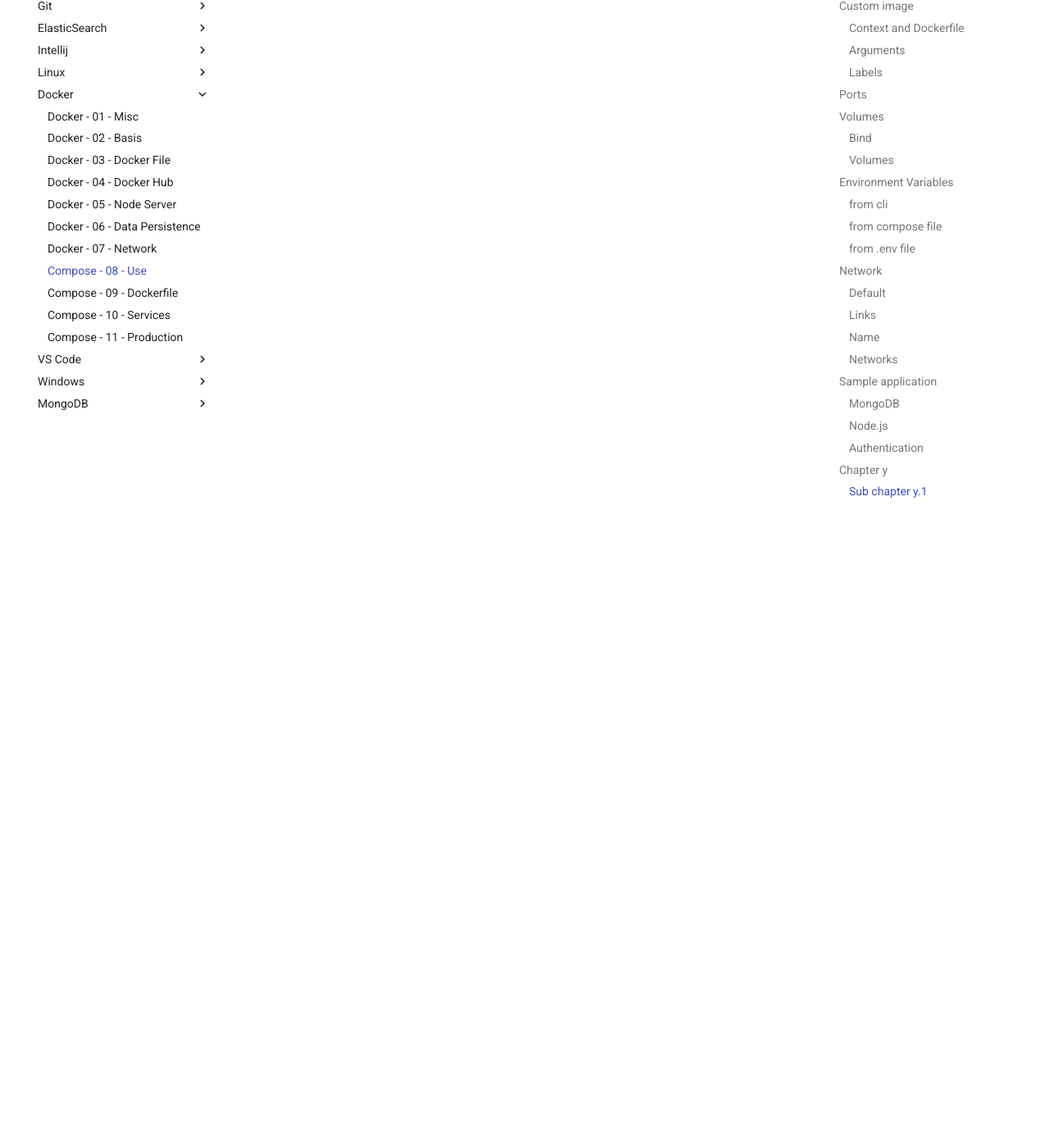
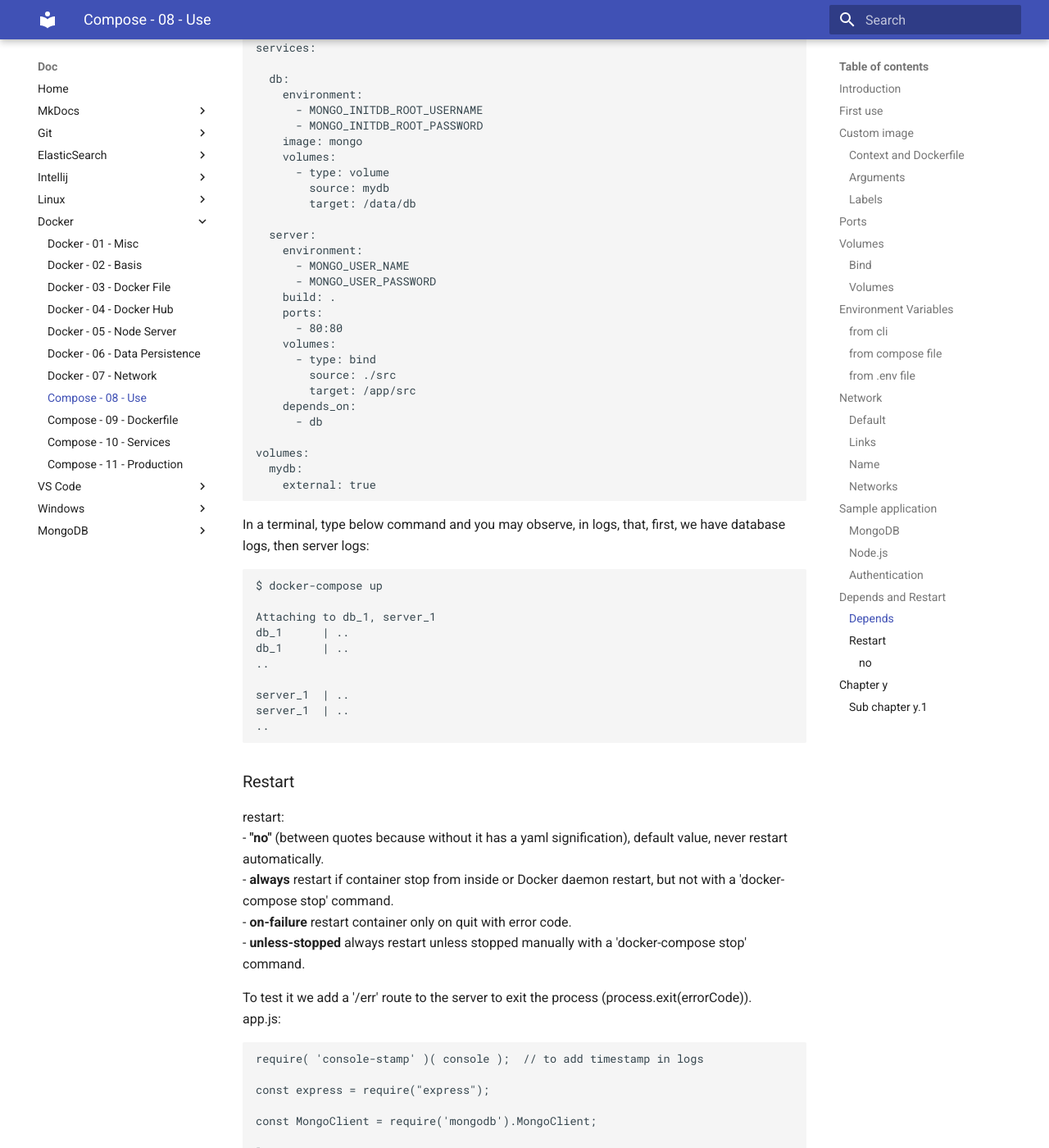
Before and after one commit to oldu73/doc, an MkDocs documentation site: the page built from docs/docker/8-compose-use.md, in a window 1280 px wide and 1400 px high, scrolled down 28757 px. Shown: the whole window at 82% size. Built offline with MkDocs 1.6.1 and Material for MkDocs 9.7.7, drawn with Linux system fonts in a browser that asks for light colours; some of the changed text lies outside the part shown.

Commit message:
docker compose - 08 - use - depends and restart - restart - no

````diff
--- a/docs/docker/8-compose-use.md
+++ b/docs/docker/8-compose-use.md
@@ -1415,6 +1415,175 @@
 
 ***
 
+## Depends and Restart
+
+### Depends
+
+Specify containers up priority order (depends_on).
+E.g. in our application we want that server (Node.js application) start only once database (MongoDB) container is up.
+
+docker-compose.yml:
+```
+version: '3.8'
+
+services:
+
+  db:
+    environment:
+      - MONGO_INITDB_ROOT_USERNAME
+      - MONGO_INITDB_ROOT_PASSWORD
+    image: mongo
+    volumes:
+      - type: volume
+        source: mydb
+        target: /data/db
+
+  server:
+    environment:
+      - MONGO_USER_NAME
+      - MONGO_USER_PASSWORD
+    build: .
+    ports:
+      - 80:80
+    volumes:
+      - type: bind
+        source: ./src
+        target: /app/src
+    depends_on:
+      - db
+
+volumes:
+  mydb:
+    external: true
+```
+
+In a terminal, type below command and you may observe, in logs, that, first, we have database logs, then server logs:
+```console
+$ docker-compose up
+
+Attaching to db_1, server_1
+db_1      | ..
+db_1      | ..
+..
+
+server_1  | ..
+server_1  | ..
+..
+```
+
+### Restart
+
+restart:
+- **"no"** (between quotes because without it has a yaml signification), default value, never restart automatically.
+- **always** restart if container stop from inside or Docker daemon restart, but not with a 'docker-compose stop' command.
+- **on-failure** restart container only on quit with error code.
+- **unless-stopped** always restart unless stopped manually with a 'docker-compose stop' command.
+
+To test it we add a '/err' route to the server to exit the process (process.exit(errorCode)).
+app.js:
+```javascript
+require( 'console-stamp' )( console );  // to add timestamp in logs
+
+const express = require("express");
+
+const MongoClient = require('mongodb').MongoClient;
+
+let count;
+
+console.log(process.env) // to have environnement variables in logs
+
+MongoClient.connect(`mongodb://${ process.env.MONGO_USER_NAME }:${ process.env.MONGO_USER_PASSWORD }@db`, { useUnifiedTopology: true }, (err, client) => {
+  if (err) {
+    console.log(err);
+  } else {
+    console.log('CONNECTION DB OK!');
+    count = client.db('test').collection("count");
+  }
+});
+
+const app = express();
+
+app.get('/err', (req, res) => {
+  process.exit(0);
+});
+
+app.get('/', (req, res) => {
+  console.log('request url: ' + req.url);
+  count.findOneAndUpdate({}, { $inc: { count: 1 } }, { returnNewDocument: true }).then((doc) => {
+    const value = doc.value;
+    res.status(200).json(value.count);
+  })
+});
+
+app.get('*', (req, res) => {
+  res.end();
+});
+
+app.listen(80);
+```
+
+#### no
+
+docker-compose.yml (restart: "no"):
+```
+version: '3.8'
+
+services:
+
+  db:
+    environment:
+      - MONGO_INITDB_ROOT_USERNAME
+      - MONGO_INITDB_ROOT_PASSWORD
+    image: mongo
+    volumes:
+      - type: volume
+        source: mydb
+        target: /data/db
+
+  server:
+    environment:
+      - MONGO_USER_NAME
+      - MONGO_USER_PASSWORD
+    build: .
+    ports:
+      - 80:80
+    volumes:
+      - type: bind
+        source: ./src
+        target: /app/src
+    depends_on:
+      - db
+    restart: "no"
+
+volumes:
+  mydb:
+    external: true
+```
+
+Test:
+```console
+$ docker-compose down
+$ docker-compose up
+```
+
+Navigate in Internet browser to:
+```
+http://localhost/err
+```
+
+You may observe in logs:
+```console
+..
+server_1  | [nodemon] clean exit - waiting for changes before restart
+..
+```
+
+And server isn't available anymore.
+
+(video: 04:42)
+
+***
+
 ## Chapter y
 
 ### Sub chapter y.1
````
